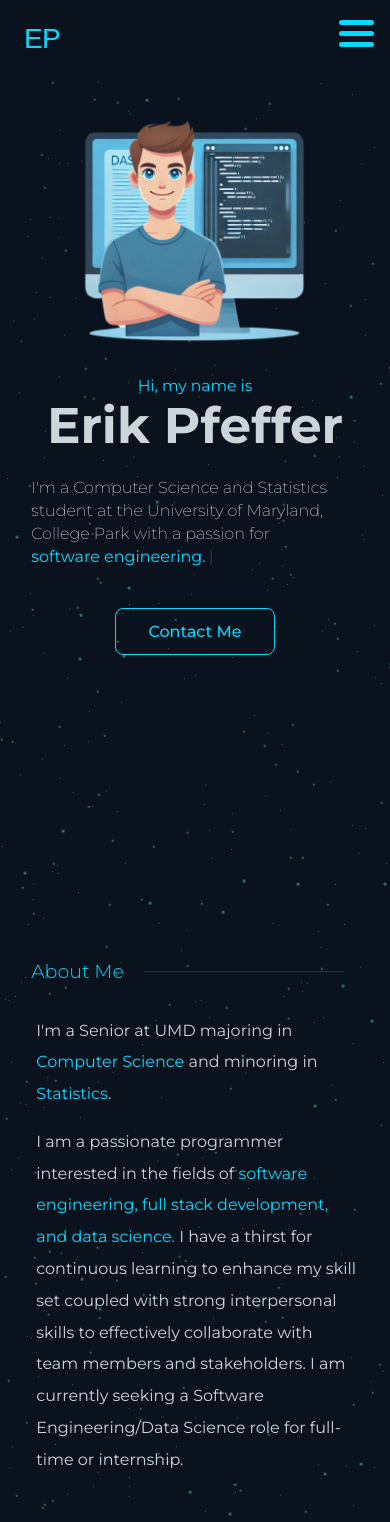
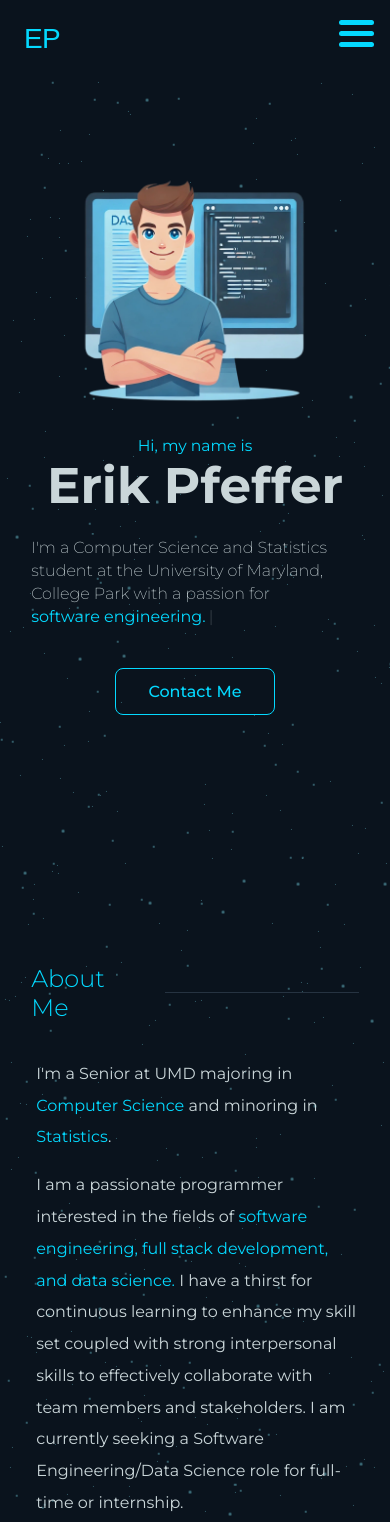
Before and after one commit to E-code804/portfoliosite, a React (Create React App) app: page / in a window 390 px wide. Shown: the top 1522 px of the page. Built offline with nearby package versions, Linux system fonts and the light colour scheme.

Commit message:
Update mobile design bugs.

```diff
--- a/src/components/About/About.css
+++ b/src/components/About/About.css
@@ -63,6 +63,9 @@
 }
 
 @media screen and (max-width: 600px) {
+  .about_title {
+    font-size: 1.5rem;
+  }
   .about_content {
     display: flex;
     flex-direction: column;
@@ -88,5 +91,5 @@
 
   .about_data p {
     font-size: 16px;
+  }
 }
-}
--- a/src/components/Experience/Experience.css
+++ b/src/components/Experience/Experience.css
@@ -1,7 +1,7 @@
 .experience_section {
-  padding: 200px 0 200px;
-  height: 500px;
-  max-width: 1000px;
+  padding: 100px;
+  /* height: 500px;
+  max-width: 1000px; */
 }
 
 .experience_container {
@@ -87,13 +87,14 @@
   left: -20px;
 }
 
+/* ============ MEDIA QUERIES ============ */
+@media screen and (max-width: 1200px) {
+  .experience_section {
+    padding: 100px 0px;
+  }
+}
+
 @media (max-width: 700px) {
-  .experience_section {
-    padding: 200px 0 200px;
-    height: 500px;
-    max-width: 700px;
-  }
-
   .experience_container {
     display: flex;
     flex-direction: column;
@@ -104,4 +105,8 @@
     justify-content: center;
     flex-direction: column;
   }
+
+  .experience_title {
+    font-size: 1.5rem;
+  }
 }
--- a/src/components/Home/Home.css
+++ b/src/components/Home/Home.css
@@ -1,12 +1,11 @@
-
 .home_data h1 {
   color: var(--hi-iam);
-  font-size: clamp(13px,4vw, 20px);
+  font-size: clamp(13px, 4vw, 20px);
   font-weight: 400;
   margin: 0;
 }
 
-.home_data{
+.home_data {
   display: flex;
   flex-direction: column;
 }
@@ -23,8 +22,8 @@
 .home_data p {
   color: var(--secondary);
   font-weight: 200;
-  max-width: clamp(500px, 90%,100%);
-  font-size: clamp(16px,3vw,20px);
+  max-width: clamp(500px, 90%, 100%);
+  font-size: clamp(16px, 3vw, 20px);
   line-height: 2.2ch;
   /* max-width: 80%; */
   margin: 0;
@@ -41,7 +40,6 @@
   width: 500px;
   height: auto;
 }
-
 
 .home {
   position: relative;
@@ -64,13 +62,11 @@
   text-align: left;
 }
 
-
-
 .about_break {
   display: none;
 }
 
-.home_button{
+.home_button {
   text-decoration: none;
   padding: 0.8rem 2rem;
   border-radius: 0.5rem;
@@ -81,12 +77,11 @@
   margin: 20px 0;
 }
 
-.home_button:hover{
+.home_button:hover {
   background-color: var(--primary-opaque);
 }
 
-
-.home_scroll{
+.home_scroll {
   display: block;
   width: 100%;
   margin: 50px;
@@ -104,16 +99,16 @@
   text-decoration: none;
 }
 
-.scroll_button:hover{
+.scroll_button:hover {
   transform: translateY(3px);
 }
 
-.scroll_button i{
+.scroll_button i {
   font-size: 11px;
   padding-left: 5px;
 }
 
-.mouse_img{
+.mouse_img {
   width: 23px;
 }
 
@@ -132,10 +127,6 @@
   font-size: 20px;
 }
 
-.home_scroll{
-  /* widt */
-}
-
 @media screen and (max-width: 1000px) {
   .home_content {
     display: flex;
@@ -146,18 +137,22 @@
     margin-bottom: 20vh;
   }
 
-  .home_data{
+  #home-pfp {
+    margin-top: 7.5rem;
+  }
+
+  .home_data {
     text-align: center;
     margin: 0 auto;
     width: 100%;
     align-items: center;
   }
 
-  .home_data h2{
-    max-width:none;
+  .home_data h2 {
+    max-width: none;
   }
 
-  .home_data p{
+  .home_data p {
     max-width: none;
     text-align: left;
   }
@@ -166,29 +161,23 @@
     display: none;
   }
 
-  .home_img{
+  .home_img {
     width: 250px;
   }
 
-  .home_content{
+  .home_content {
     margin-top: 12vh;
   }
 }
 
-@media (max-width: 500px){
-  .home_data p{
-    /* word-break: break-all; */
-  }
-}
-
 @media only screen and (min-width: 532px) and (max-width: 742px) {
-  .about_break{
+  .about_break {
     display: initial;
   }
 }
 
 @media only screen and (min-width: 352px) and (max-width: 400px) {
-  .about_break{
+  .about_break {
     display: initial;
   }
 }
--- a/src/components/Home/Home.jsx
+++ b/src/components/Home/Home.jsx
@@ -4,6 +4,8 @@ import React, { useEffect } from "react";
 import { HashLink } from "react-router-hash-link";
 import { Typewriter } from "react-simple-typewriter";
 import "./Home.css";
+// import Guy from "./guy-image.png";
+
 function Home() {
   useEffect(() => {
     Aos.init({ duration: 100 });
@@ -51,7 +53,13 @@ function Home() {
           </HashLink>
         </div>
         <div className="home_img" data-aos="fade-left" data-aos-delay="1500">
-          <img src="assets/guy-image.png" alt="" />
+          {/* For local Purposes */}
+          {/* <img id="home-pfp" src={Guy} alt="Erik Pfeffer Cartoon Profile" /> */}
+          <img
+            id="home-pfp"
+            src="assets/guy-image.png"
+            alt="Erik Pfeffer Cartoon Profile"
+          />
         </div>
       </div>
       <div className="home_scroll">
--- a/src/components/Skills/Skills.css
+++ b/src/components/Skills/Skills.css
@@ -1,10 +1,9 @@
-.skills_section{
-    padding: 100px 0 100px;
+.skills_section {
+  padding: 100px;
   position: relative;
-    max-width: 700px;
 }
 
-.skills-line{
+.skills-line {
   position: absolute;
   width: 150px;
   border-bottom: solid var(--primary) 1px;
@@ -12,61 +11,69 @@
   left: 80px;
 }
 
-.skill-bubble-container{
+.skill-bubble-container {
   display: flex;
   flex-direction: column;
 }
 
-.skills_container{
+.skills_container {
   display: flex;
   flex-wrap: wrap;
   gap: clamp(10px, 1vw, 20px);
 }
-.skills_container img{
+.skills_container img {
   height: 2.7vw;
   min-height: 30px;
 }
 
-.skill-category-container h3{
+.skill-category-container h3 {
   color: var(--secondary);
   font-weight: 400;
   font-size: 13px;
 }
 
-.skill-title{
+.skill-title {
   display: flex;
   align-items: center;
   flex-direction: row;
   justify-content: left;
 }
 
-.skill-title h3{
-    font-size: clamp(13px,2vw,18px);
+.skill-title h3 {
+  font-size: clamp(13px, 2vw, 18px);
 }
 
-.arrow-img-container{
+.arrow-img-container {
   align-items: center;
   display: flex;
 }
 
-.skill-title img{
+.skill-title img {
   height: 15px;
   margin-right: 10px;
 }
 
-.skill-bubble-container{
+.skill-bubble-container {
   padding: 5px 10px;
 }
 
+/* ============ MEDIA QUERIES ============ */
 
+@media screen and (max-width: 1200px) {
+  .skills_section {
+    padding: 100px 0px;
+  }
+}
 
-/* ========= MEDIA QUERIES */
-@media (max-width: 600px){
-    .skills_container h3{
+@media (max-width: 600px) {
+  .skills-title {
+    font-size: 1.5rem;
+  }
+  .skills_container h3 {
     font-size: 11px;
   }
 
-    .arrow-img-container img{
+  .arrow-img-container img {
     height: 12px;
   }
 }
--- a/src/components/Work/Work.css
+++ b/src/components/Work/Work.css
@@ -119,6 +119,6 @@
   }
 
   .work_title {
-    font-size: 15px;
+    font-size: 1.5rem;
   }
 }
```
Lines whose indentation alone changed are shown as unchanged.
